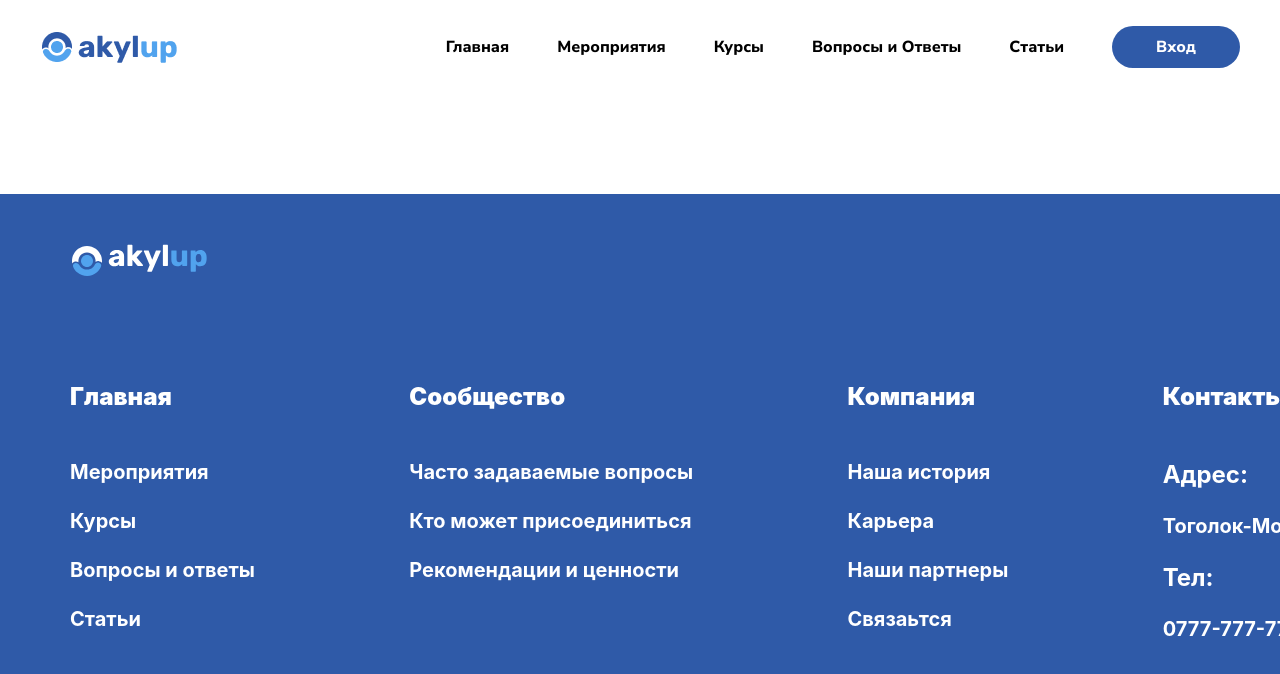
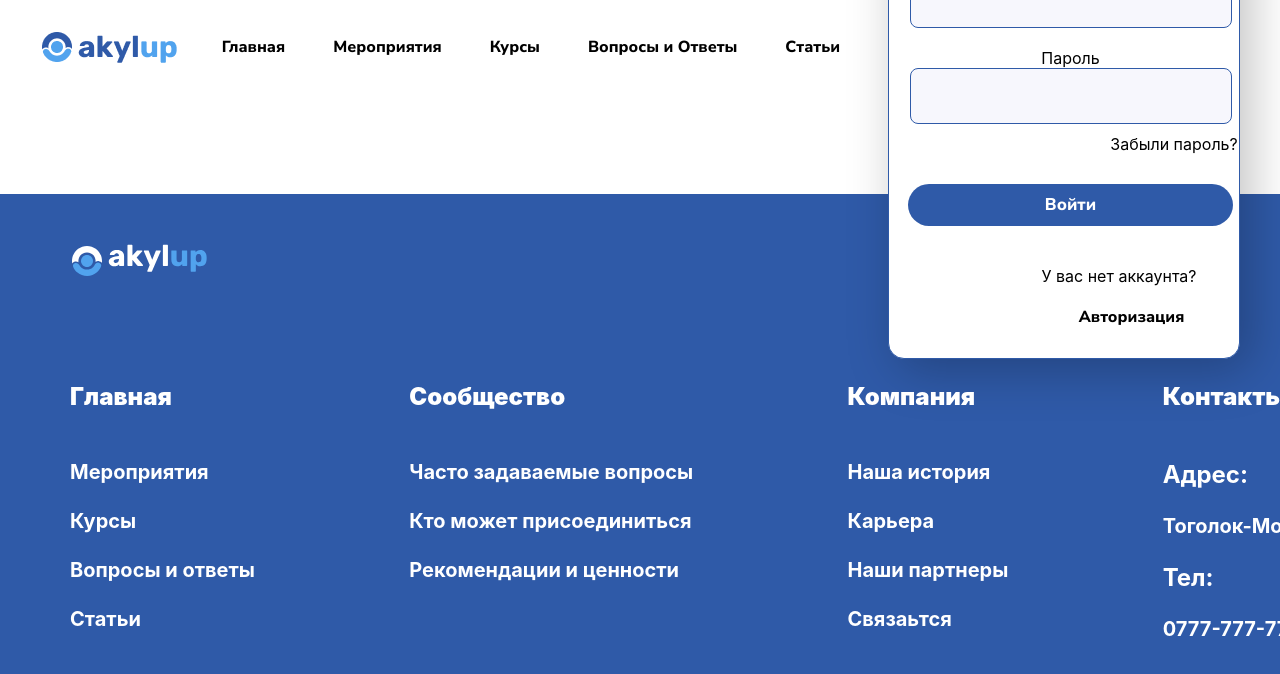
Before and after one commit to 09mazya/AkylUP, a React (Create React App) app: page / in a window 1280 px wide. Both pictures are taken after a click on the button "Вход". Shown: the top 674 px of the page. Built offline with nearby package versions, Linux system fonts and the light colour scheme.

Commit message:
added modal

```diff
--- a/src/components/Header/Header.jsx
+++ b/src/components/Header/Header.jsx
@@ -1,9 +1,11 @@
-import React from 'react'
+import React, {useState} from 'react'
 import { Link } from 'react-router-dom'
 import './Header.scss'
 import logo from './../../assets/img/Logo (3).png'
+import Modal from './../Modal/Modal'
 
 function Header() {
+  const [isOpen, setIsOpen]= useState(false)
   return (
     <div className='header'>
         <div className="logo">
@@ -16,7 +18,10 @@ function Header() {
           <Link to = "/courses" className='courses'> Курсы </Link>
           <Link to = "/qa" className='qa'> Вопросы и Ответы </Link>
           <Link to = "/articles" className='articles'> Статьи </Link>
-          <button className='login'> Вход </button>
+          <div>
+            <button className='login' onClick={()=> setIsOpen(true)}> Вход </button>
+            {isOpen && <Modal setIsOpen={setIsOpen}/>}
+          </div>
         </div>
     </div>
   )
--- /dev/null
+++ b/src/components/Modal/Modal.css
@@ -0,0 +1,102 @@
+.main-title {
+    width: 250px;
+    height: 33px;
+    font-family: 'Nunito Sans', sans-serif;
+    font-style: normal;
+    font-weight: 700;
+    font-size: 24px;
+    line-height: 33px;
+    text-align: center;
+    padding-bottom: 15px;
+    margin-left: 60px;
+}
+
+.modal-wrapper{
+    border: 1px solid #2F5AA8;
+    width: 350px;
+    background: #FFFFFF;
+box-shadow: 10px 10px 50px rgba(0, 0, 0, 0.25);
+border-radius: 16px;
+}
+.modal-container{
+    display: flex;
+    justify-content: center;
+    margin-top: 50px    ;
+}
+
+.button-auth {
+    background-color: #2F5AA8;
+    flex-direction: row;
+    justify-content: center;
+    align-items: center;
+    padding: 10px;
+    gap: 10px;
+    border-radius: 100px;
+    width: 325px;
+    color: white;
+    border: 1px #2F5AA8;
+    font-family: 'Nunito Sans';
+    font-style: normal;
+    font-weight: 700;
+    font-size: 17px;
+    line-height: 22px;
+    cursor: pointer;
+}
+.button-auth:hover {
+    transform: translateY(-5px);
+  box-shadow: 0 10px 20px -10px rgba(24, 90, 219, 0.6);
+  transition: ease-in-out;
+}
+
+.input-email {
+    background: #F7F7FD;
+    border: 1px solid #2F5AA8;
+    border-radius: 8px;
+    width: 280px;
+    height: 22px;
+    padding: 16px 20px;
+}
+
+.input-password {
+    background: #F7F7FD;
+    border: 1px solid #2F5AA8;
+    border-radius: 8px;
+    width: 280px;
+    height: 22px;
+    padding: 16px 20px;
+}
+.forget-container{
+    padding-bottom: 30px;
+    padding-top: 10px;
+    margin-left: 220px;
+}
+.button-container{
+    padding-bottom: 40px;
+    margin-left: 13px
+}
+.auth-container{
+    padding-top: 20px;
+    margin-left: 135px;
+    margin-bottom: 30px;
+}
+.email-container{
+    margin-left: 13px
+}
+.password-container{
+    margin-left: 13px
+}
+.account-container{
+    margin-left: 110px;
+}
+.cancel-button{
+    margin-left: 310px;
+    cursor: pointer;
+    font-weight: 500;
+    padding: 11px;
+    border-radius: 12px;
+    font-size: 0.8rem;
+    border: none;
+    color: #2c3e50;
+    /* background: #fcfcfc; */
+    transition: all 0.25s ease;
+}
--- /dev/null
+++ b/src/components/Modal/Modal.jsx
@@ -0,0 +1,48 @@
+import React, { useState } from 'react'
+import "./Modal.css"
+
+const Modal = ({ setIsOpen }) => {
+
+    return (
+
+        <div className='modal-container'>
+
+            <div className='modal-wrapper'>
+                <div className='cancel-button'>
+                    <button onClick={() => setIsOpen(false)}>
+                        X
+                    </button>
+                </div>
+                <h1 className='main-title'>Добро пожаловать!</h1>
+                <div className='email-container'>
+                    <span>Электронная почта</span>
+                    <div>
+                        <input type="email" name="input-email" id="input-email" className='input-email' />
+                    </div>
+                </div>
+                <br />
+                <div className='password-container'>
+                    <span>Пароль</span>
+                    <div>
+                        <input type="password" name="input-password" id="input-password" className='input-password' />
+                    </div>
+                </div>
+                <div className='forget-container'>
+                    <span>Забыли пароль?</span></div>
+                <div className='button-container'>
+                    <button className='button-auth'>Войти</button>
+                </div>
+                <div className='account-container'>
+                    <span>У вас нет аккаунта?</span>
+                </div>
+                <div className='auth-container'>
+                    <a href="">Авторизация</a>
+                </div>
+
+            </div>
+        </div>
+
+    )
+}
+
+export default Modal
```
